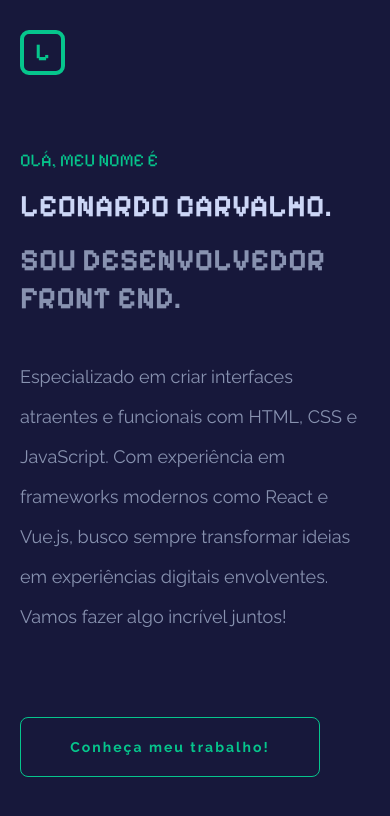
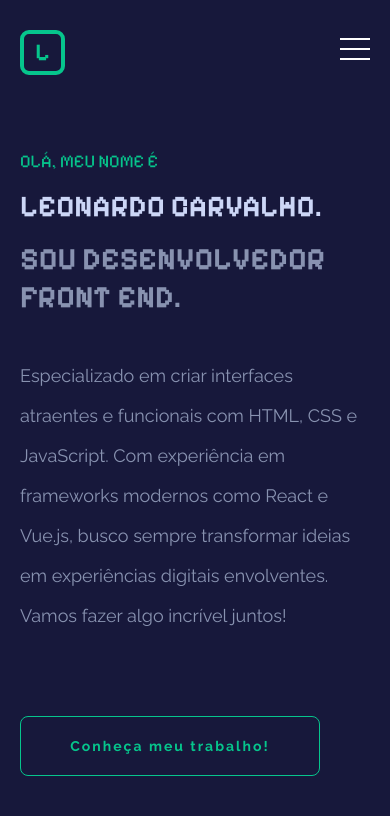
Before and after one commit to leocarvalh0/portfolio_react, a React (Create React App) app: page / in a window 390 px wide. Shown: the top 816 px of the page. Built offline with nearby package versions, Linux system fonts and the light colour scheme.

Commit message:
trabalhando na responsividade do header

```diff
--- a/src/components/Header/Header.js
+++ b/src/components/Header/Header.js
@@ -1,3 +1,4 @@
+import { useState } from "react"
 import styled from "styled-components"
 
 const Cabecalho = styled.header`
@@ -42,7 +43,7 @@ const NavList = styled.ul`
     padding: 10px;
 
     @media screen and (max-width: 970px) {
-        display: none;
+        display: ${({ estaAtivo }) => estaAtivo ? "flex" : "none"};
         position: absolute;
         flex-direction: column;
         justify-content: center;
@@ -72,8 +73,18 @@ const NavItem = styled.li`
         font-size: 26px;
     }
 
+    @media screen and (max-width: 970px) {
+        margin-bottom: 20px;
+        font-size: 30px;
+        background-color: #1b1d49;
+    }
+
     a {
         color: #ffffff;
+
+        @media screen and (max-width: 970px) {
+            background-color: #1b1d49;
+        }
 
         span {
             color: #06c58c;
@@ -85,12 +96,46 @@ const NavItem = styled.li`
     }
 `
 
+const Toggle = styled.div`
+    div {
+        width: 30px;
+        height: 2px;
+        background-color: #fff;
+        margin-top: 8px;
+        transition: transform .5s ease;
+    }
+
+    :nth-child(1) {
+        transform: ${({ estaAtivo }) => estaAtivo ? "rotate(45deg)            translate(7px, 7px)" : "none"};
+    }
+
+    :nth-child(2) {
+        opacity: ${({ estaAtivo }) => estaAtivo ? 0 : 1 };
+    }
+
+    :nth-child(3) {
+        transform: ${({ estaAtivo }) => estaAtivo ? "rotate(-45deg) translate(7px, -7px)" : "none"};
+    }
+
+    @media screen and (min-width: 970px) {
+        display: none;
+    }
+`
+
+
 const Header = () => {
+    const [estaAtivo, setEstaAtivo] = useState(false);
+
+    function menuToggle() {
+        setEstaAtivo(!estaAtivo)
+        console.log(estaAtivo);
+    }
+
     return (
         <Cabecalho>
         <Logo href="#">L</Logo>
         <nav>
-            <NavList>
+            <NavList estaAtivo={estaAtivo}>
                 <NavItem>
                     <a href="#">
                         <span>I. </span>
@@ -116,11 +161,11 @@ const Header = () => {
                     </a>
                 </NavItem>
             </NavList>
-            <div>
+            <Toggle onClick={menuToggle} estaAtivo={estaAtivo}>
                 <div></div>
                 <div></div>
                 <div></div>
-            </div>
+            </Toggle>
             </nav>
         </Cabecalho>
 
--- a/src/components/Home/Home.js
+++ b/src/components/Home/Home.js
@@ -26,22 +26,22 @@ const Saudacao = styled.p`
     text-transform: uppercase;
 `
 const Titulo = styled.h1`
-    font-size: 60px;
+    font-size: 6.0rem;
     margin-top: 24px;
     color: #ccd6f6;
     font-family: 'Pixelify Sans', sans-serif;
     text-transform: uppercase;
 
     @media screen and (max-width: 1024px) {
-        font-size: 50px;
+        font-size: 5.0rem;
     }
 
     @media screen and (max-width: 768px) {
-        font-size: 40px;
+        font-size: 4.0rem;
     }
 
     @media screen and (max-width: 482px) {
-        font-size: 31px;
+        font-size: 3.0rem;
         margin-top: 16px;
     }
 `
```
